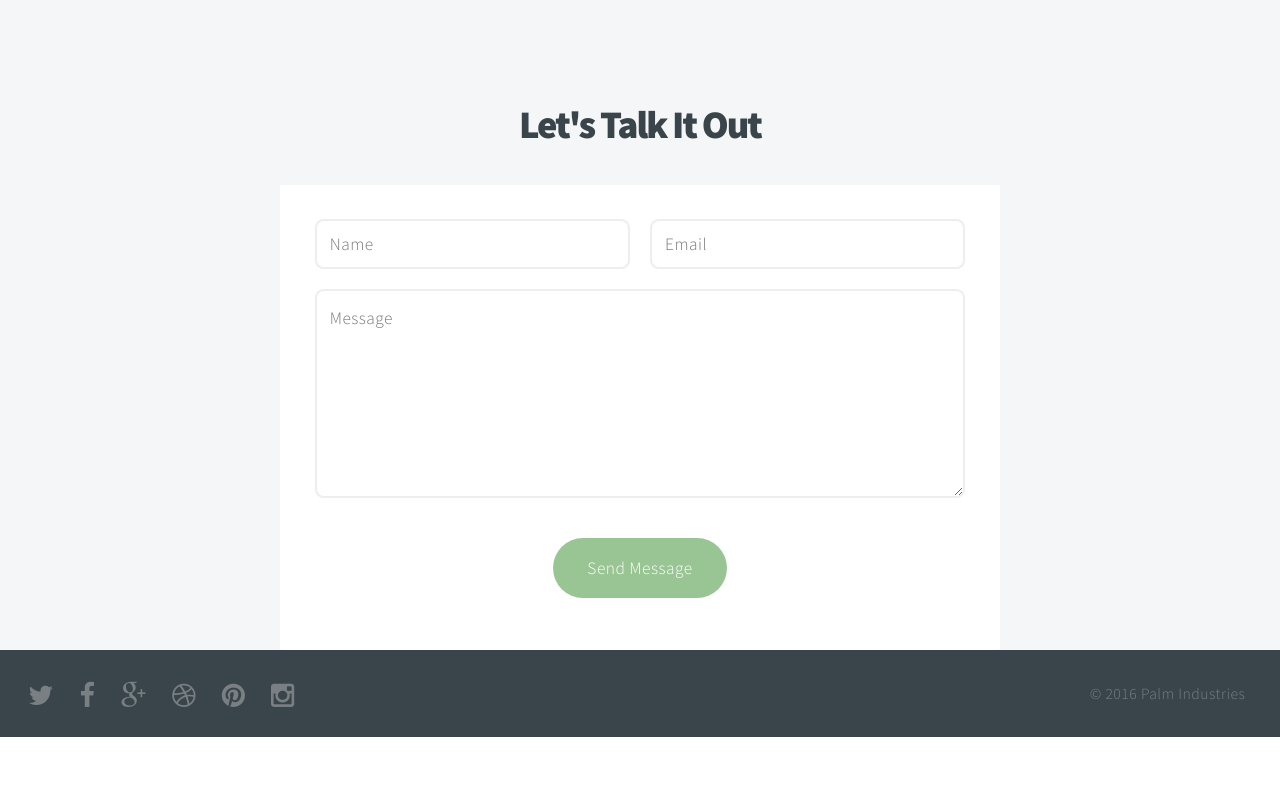
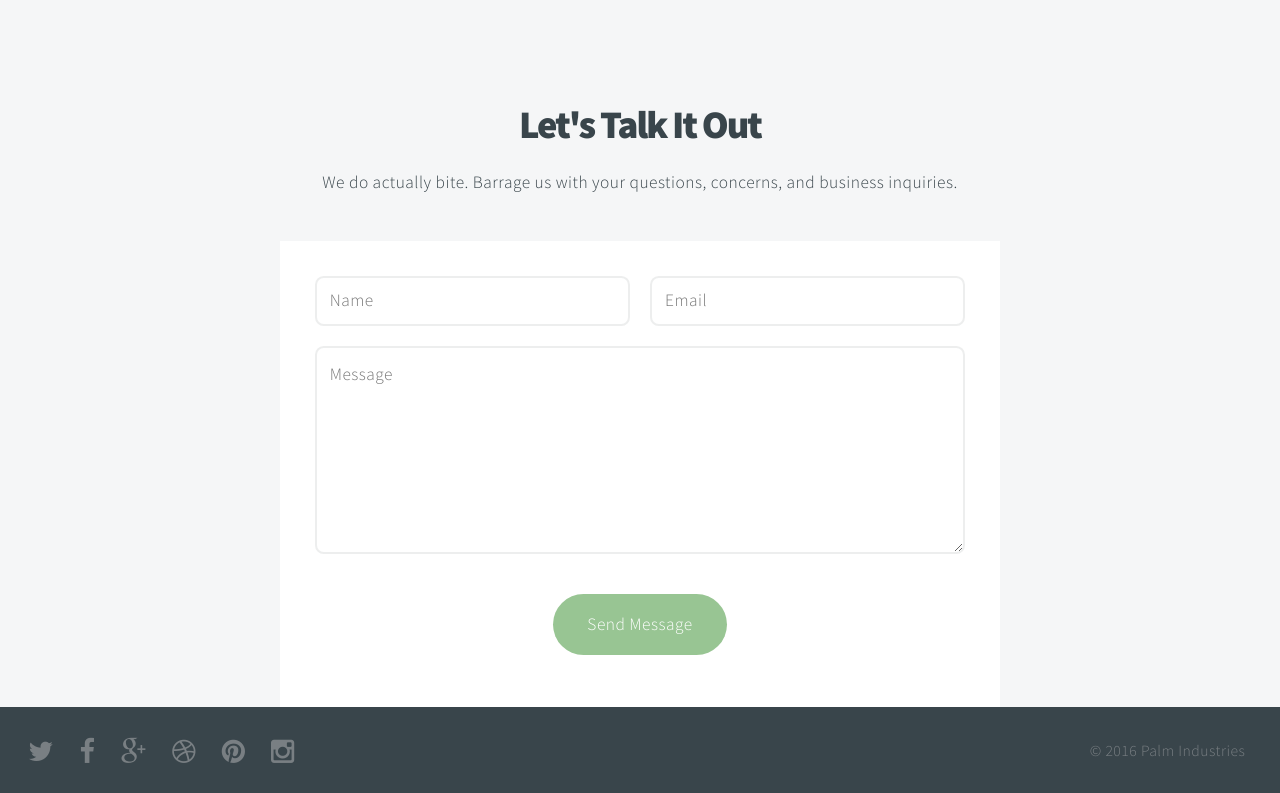
Before and after one commit to thisistimothychen/palm, a plain HTML site: page website/index.html in a window 1280 px wide. Shown: the part 3355-4148 px from the top of the page. Before the commit the page ends 4092 px from the top, so only its background shows below. Drawn offline with Linux system fonts and the light colour scheme.

Commit message:
contact
updated.

```diff
--- a/website/index.html
+++ b/website/index.html
@@ -103,6 +103,7 @@
 				<div class="content container">
 					<header>
 						<h2>Let's Talk It Out</h2>
+                        <p>We do actually bite. Barrage us with your questions, concerns, and business inquiries.</p>
 					</header>
 					<div class="box container 75%">
 
```
